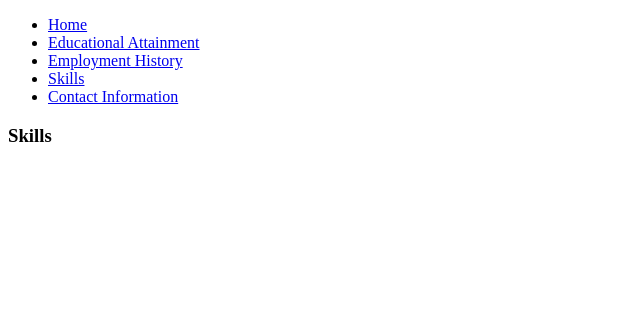
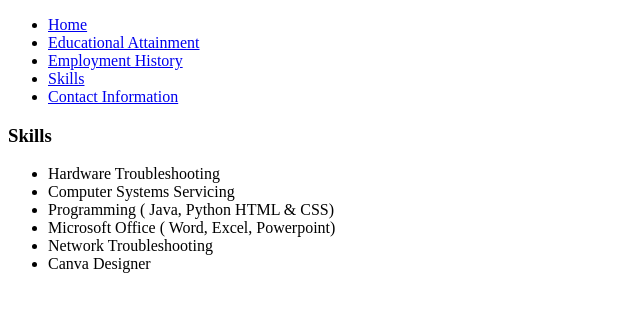
Before and after one commit to LatrellAndrei/Resume, a plain HTML site: page skills.html in a window 1280 px wide. Shown: the whole page, without its empty margins (0-640 px from the left). Drawn offline with Linux system fonts and the light colour scheme.

Commit message:
updated skills profile

```diff
--- a/skills.html
+++ b/skills.html
@@ -16,5 +16,13 @@
 	</ul>
 </nav>
 <h3>Skills</h3>
+<ul>
+	<li>Hardware Troubleshooting</li>
+	<li>Computer Systems Servicing</li>
+	<li>Programming ( Java, Python HTML & CSS)</li>
+	<li>Microsoft Office ( Word, Excel, Powerpoint)</li>
+	<li>Network Troubleshooting</li>
+	<li>Canva Designer</li>
+</ul>
 </body>
 </html
```
